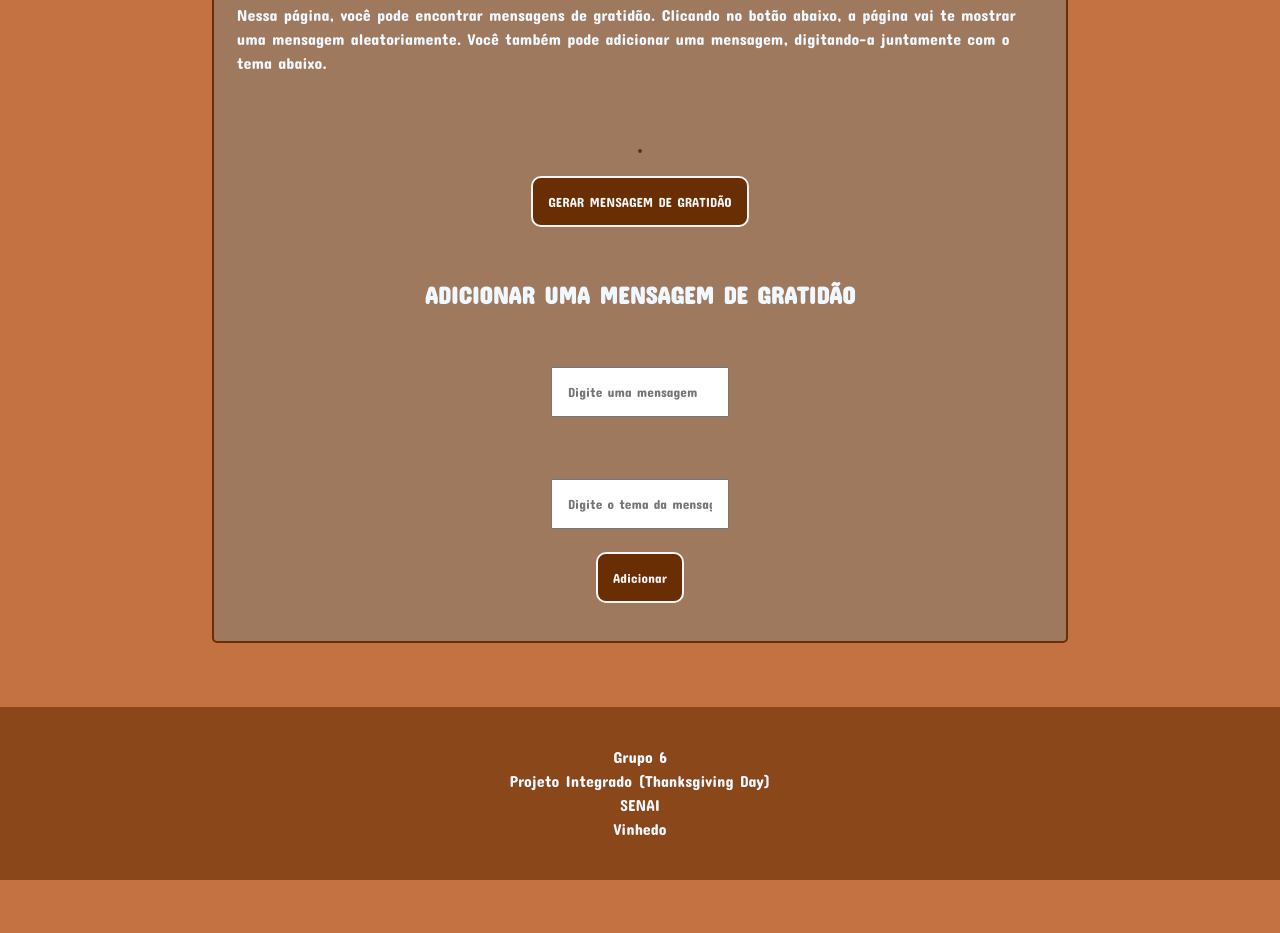
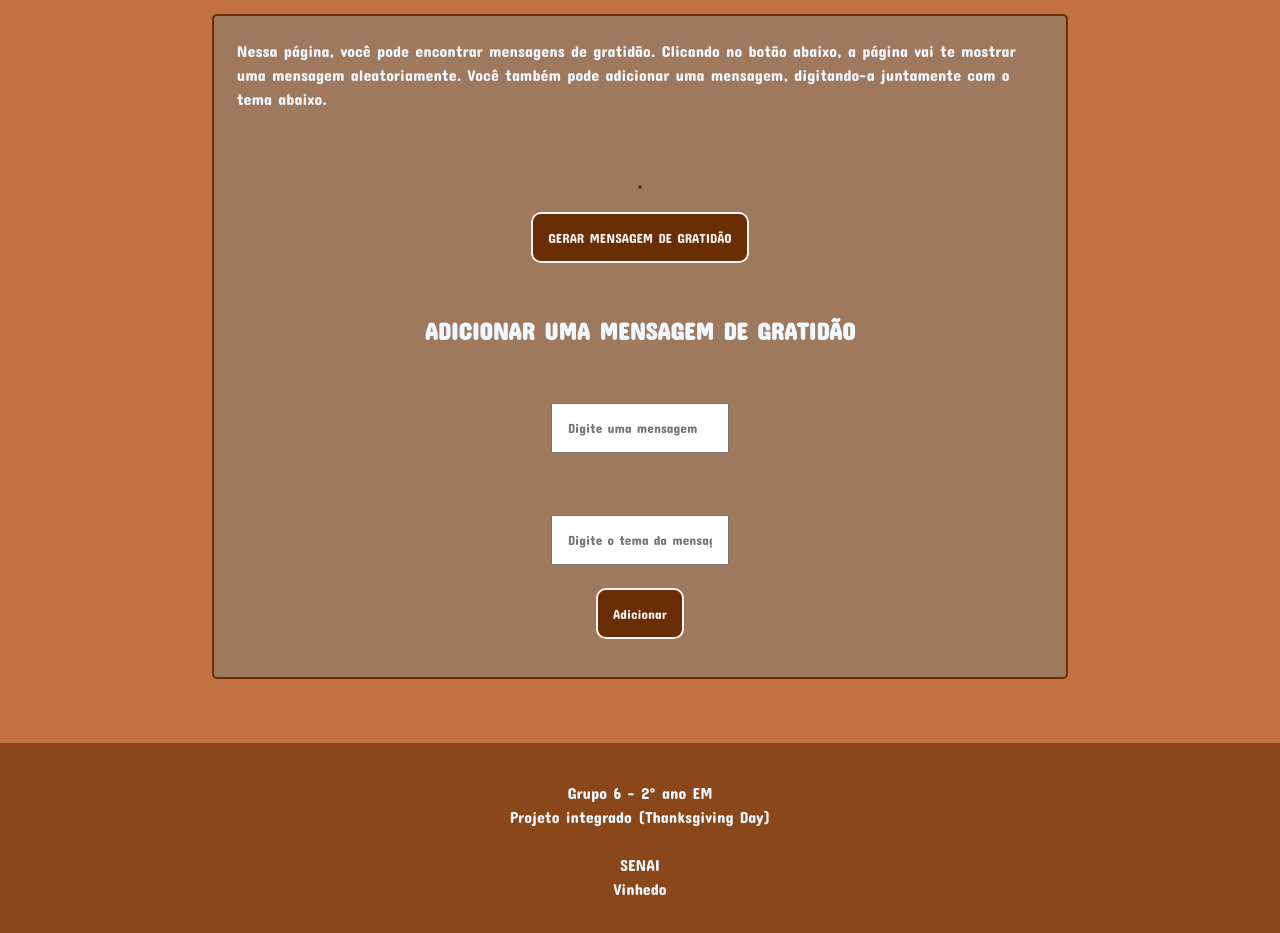
Before and after one commit to VieiraQuezia/Thanks-give, a plain HTML site: page frontEnd/msgGratidao.html in a window 1280 px wide. Shown: the part 1015-1948 px from the top of the page. Before the commit the page ends 1895 px from the top, so only its background shows below. Drawn offline with nearby package versions, Linux system fonts and the light colour scheme.

Commit message:
arrumando 3

```diff
--- a/frontEnd/msgGratidao.html
+++ b/frontEnd/msgGratidao.html
@@ -34,6 +34,7 @@
     <i class='bx bx-menu '></i>
         <nav id="menu-opcoes" class="menu-opcoes">
             <ul>
+                <li><a href="gratidao.html">Gratidão</a></li>
                 <li><a href="acaoDeGracas.html">Ação de Graças</a></li>
                 <li><a href="historias.html">Historias inspiradoras</a></li>
                 <li><a href="grupo.html">Grupo</a></li>
@@ -44,6 +45,8 @@
 
 
 <nav class="parallax"></nav>
+
+<h2 class="titulo">Mensagens de gratidão</h2>
 
 
 <article class="gratidao">
@@ -97,12 +100,12 @@
 </article>
 
 <footer class="footer">
-    <p>Grupo 6
-        <br>
-        Projeto Integrado (Thanksgiving Day)
-        <br>
-        SENAI <br>
-        Vinhedo</p>
+    <p>Grupo 6 - 2° ano EM</p>
+    <p>Projeto integrado (Thanksgiving Day) </p>
+<br>
+    <p>SENAI</p>
+    <p>Vinhedo</p>
+    <br>
 </footer>
 
 
```
Also changed, not shown: frontEnd/grupo.html (+9 -8 lines), frontEnd/historias.html (+5 -3 lines).
